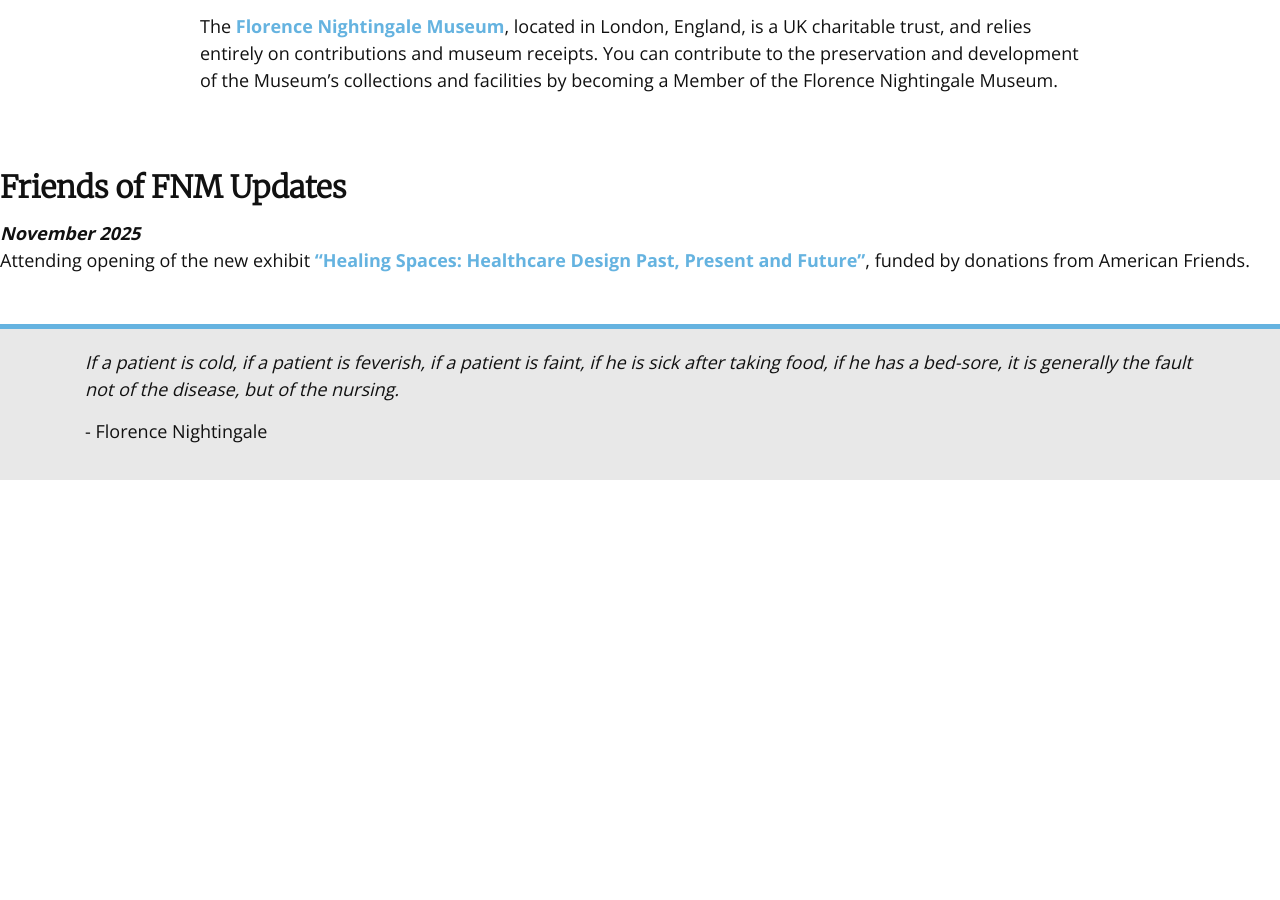
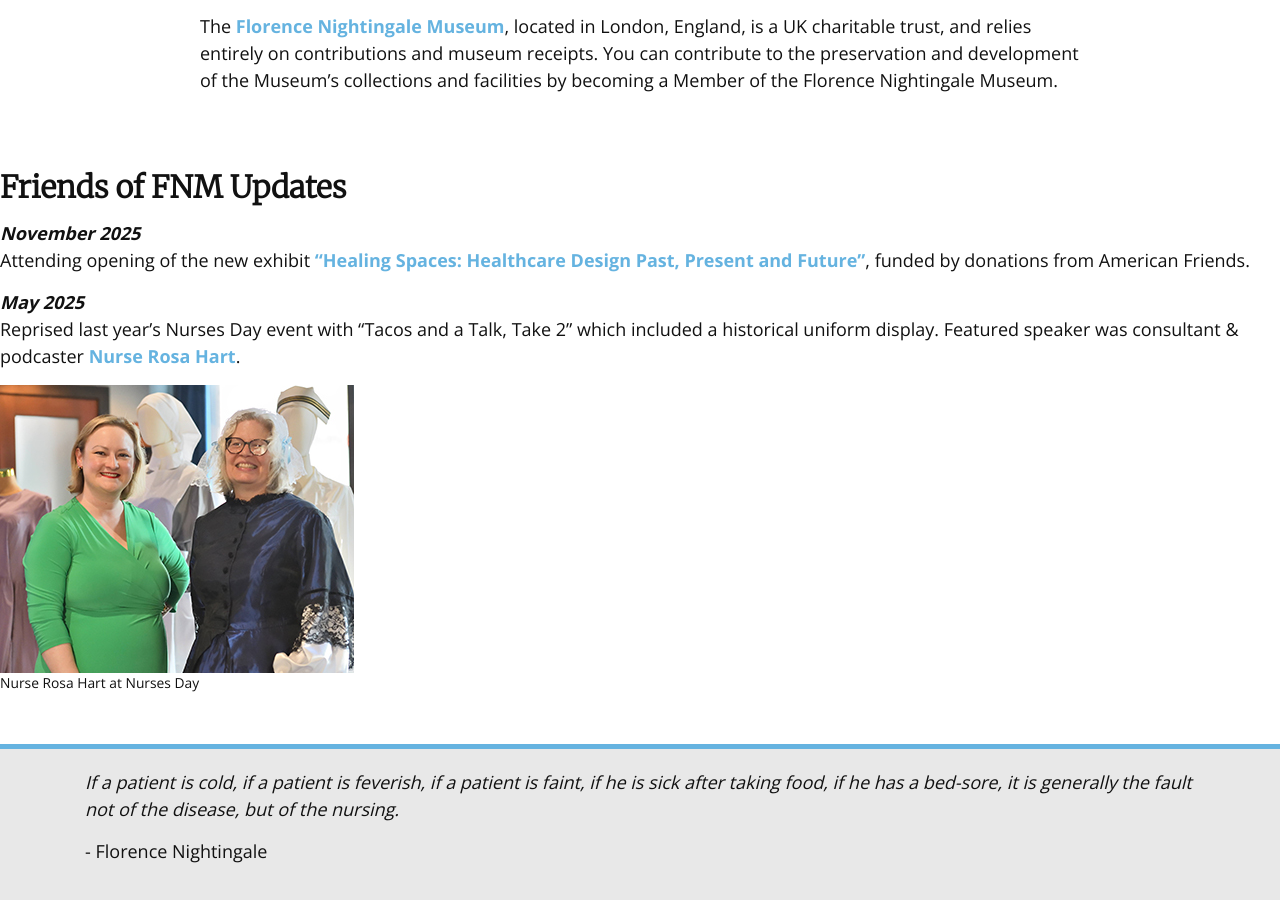
Before and after one commit to codefordayton/friendsoffnm.org, a Jekyll site: the page built from index.html, in a window 1280 px wide and 900 px high, scrolled down 600 px. Built offline with Jekyll 4.4.1, drawn with Linux system fonts in a browser that asks for light colours; nearby versions of some CDN libraries; before the commit the page ends 1080 px from its top, so only the background shows below that.

Commit message:
Add May 2025 Friends update section to index.html
with photo

```diff
--- a/index.html
+++ b/index.html
@@ -24,3 +24,17 @@
     funded by donations from American Friends.
   </p>
 </section>
+<section id="friends-update-may2025">
+  <p>
+    <strong><em><time datetime="2025-05">May 2025</time></em></strong><br />
+    Reprised last year’s Nurses Day event with “Tacos and a Talk, Take 2” which included a historical uniform display. Featured speaker was consultant &amp; podcaster
+    <a href="https://www.linkedin.com/in/rosa-hart-scrn/" target="_blank" rel="noopener noreferrer">Nurse Rosa Hart</a>.
+  </p>
+
+  <figure>
+    <img src="img/nurse-week2025-rosa-terri-small.jpg"
+         alt="Nurse Rosa Hart speaking at the Nurses Day event"
+         class="friends-photo" />
+    <figcaption>Nurse Rosa Hart at Nurses Day</figcaption>
+  </figure>
+</section>
```
